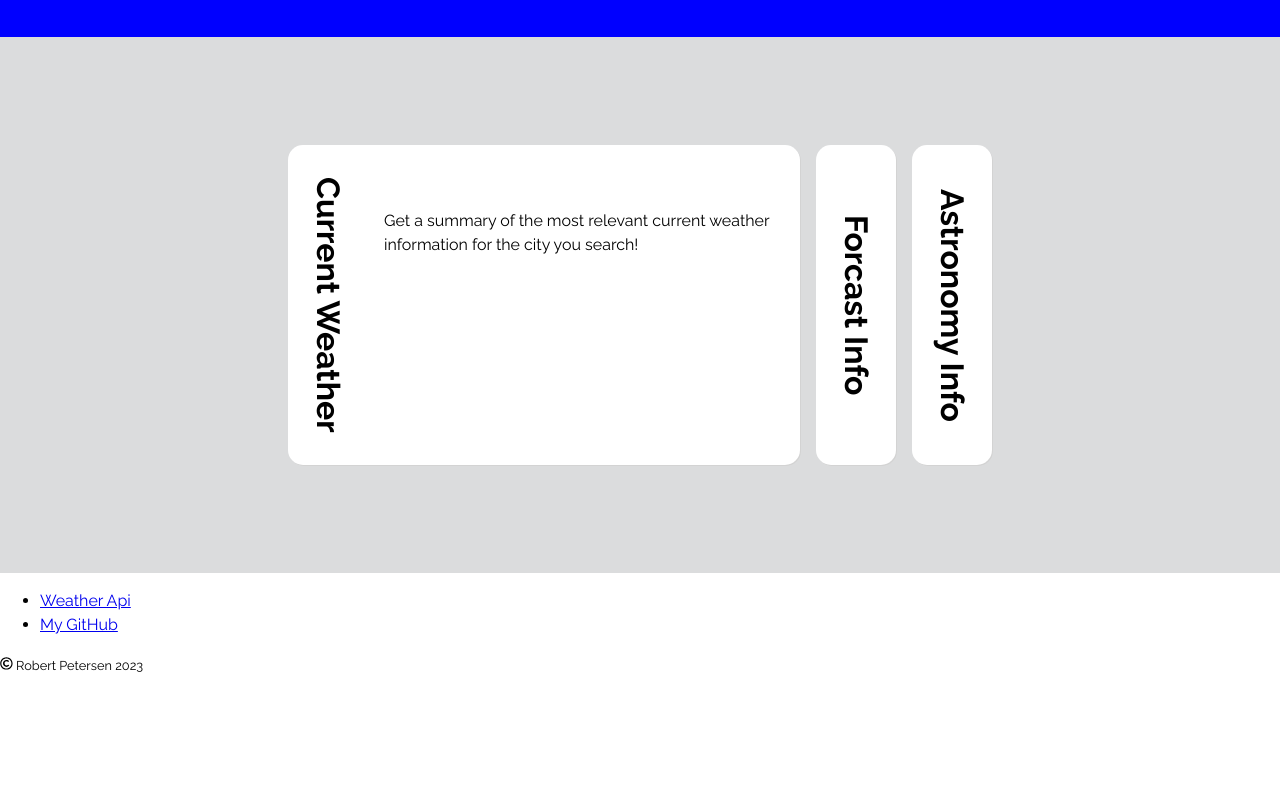
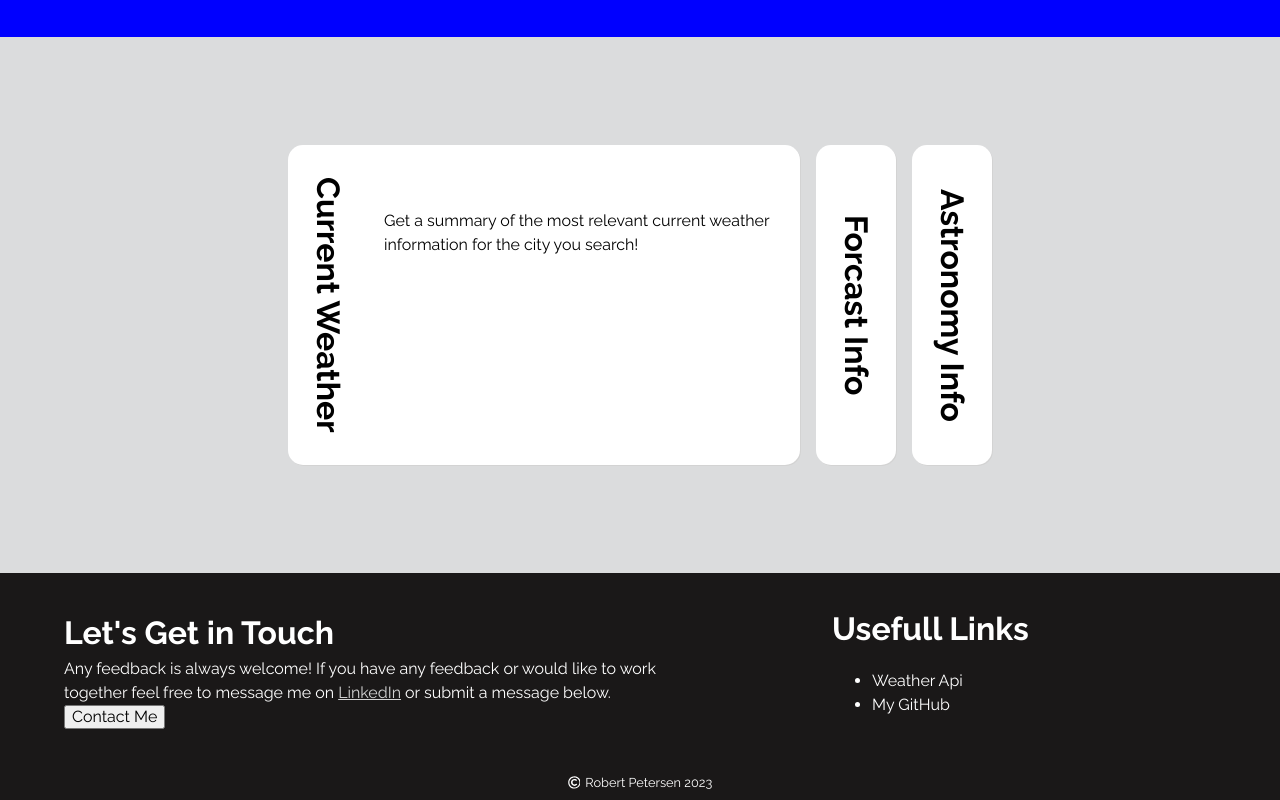
Before and after one commit to robert-petersen/weather-now, a React (Vite) app: page / in a window 1280 px wide. Shown: the part 282-1082 px from the top of the page. Before the commit the page ends 959 px from the top, so only its background shows below. Built offline with nearby package versions, Linux system fonts and the light colour scheme; no server answers.

Commit message:
Created footer scss file / Styled the footer

```diff
--- a/src/components/Footer.jsx
+++ b/src/components/Footer.jsx
@@ -4,11 +4,23 @@ import { FaRegCopyright } from "react-icons/fa"
 const Footer = () => {
   return (
     <footer>
-      <ul>
-        <li><a href="https://www.weatherapi.com/">Weather Api</a></li>
-        <li><a href="https://github.com/robert-petersen">My GitHub</a></li>
-      </ul>
-      <small><FaRegCopyright /> Robert Petersen 2023</small>
+      <section>
+        <article className="contact">
+          <h1>Let&#39;s Get in Touch</h1>
+          <p>
+           Any feedback is always welcome! If you have any feedback or would like to work together feel free to message me on <a href="https://www.linkedin.com/in/robert-petersen808/">LinkedIn</a> or submit a message below.
+          </p>
+          <button>Contact Me</button>
+        </article>
+        <article className="links">
+          <h1>Usefull Links</h1>
+          <ul>
+            <li><a href="https://www.weatherapi.com/">Weather Api</a></li>
+            <li><a href="https://github.com/robert-petersen">My GitHub</a></li>
+          </ul>
+        </article>
+      </section>
+      <small><FaRegCopyright className="copyIcon"/> Robert Petersen 2023</small>
     </footer>
   )
 }
--- a/src/css/index.css
+++ b/src/css/index.css
@@ -99,19 +99,6 @@ nav h1 .homeLink .icon {
   font-size: 1rem;
 }
 
-@keyframes cardGrowth {
-  0% {
-    font-size: 0rem;
-  }
-  80% {
-    font-size: 1.2rem;
-    opacity: 1;
-  }
-  100% {
-    font-size: 1.2rem;
-    opacity: 1;
-  }
-}
 .landing {
   width: 100%;
   height: 100vh;
@@ -179,4 +166,49 @@ nav h1 .homeLink .icon {
   display: block;
 }
 
+footer {
+  display: flex;
+  flex-direction: column;
+  width: 100%;
+  color: white;
+  background-color: rgb(26, 24, 24);
+}
+footer section {
+  display: flex;
+  justify-content: center;
+  align-items: center;
+  justify-content: space-around;
+}
+footer section article {
+  margin: 2rem;
+}
+footer section .contact {
+  width: 50%;
+}
+footer section .contact a {
+  color: lightgray;
+}
+footer section .contact a:hover {
+  color: dodgerblue;
+}
+footer section .links {
+  width: 30%;
+}
+footer section .links li a {
+  text-decoration: none;
+  color: white;
+}
+footer section .links li a:hover {
+  color: dodgerblue;
+}
+footer small {
+  display: flex;
+  justify-content: center;
+  align-items: center;
+  margin: 0.5rem;
+}
+footer small .copyIcon {
+  margin-right: 0.3rem;
+}
+
 /*# sourceMappingURL=index.css.map */
--- a/src/main.scss
+++ b/src/main.scss
@@ -5,3 +5,4 @@
 @use "./sass/components/nav";
 @use "./sass/components/search";
 @use "./sass/components/landing";
+@use "./sass/components/footer";
--- /dev/null
+++ b/src/sass/components/_footer.scss
@@ -0,0 +1,52 @@
+@use "../abstracts/" as *;
+
+footer {
+  display: flex;
+  flex-direction: column;
+  width: 100%;
+  color: white;
+  background-color: rgb(26, 24, 24);
+
+  section {
+    @include centered;
+    justify-content: space-around;
+
+    article {
+      margin: 2rem;
+    }
+
+    .contact {
+      width: 50%;
+
+      a {
+          color: lightgray;
+
+          &:hover {
+            color: dodgerblue;
+          }
+      }
+    }
+
+    .links {
+      width: 30%;
+
+      li a{
+        text-decoration: none;
+        color: white;
+
+        &:hover {
+          color: dodgerblue;
+        }
+      }
+    }
+  }
+
+  small {
+    @include centered;
+    margin: .5rem;
+
+    .copyIcon {
+      margin-right: .3rem;
+    }
+  }
+}
```
Also changed, not shown: src/sass/components/_landing.scss (+0 -14 lines), 1 other file (tests, documents, lock files or other folders).
